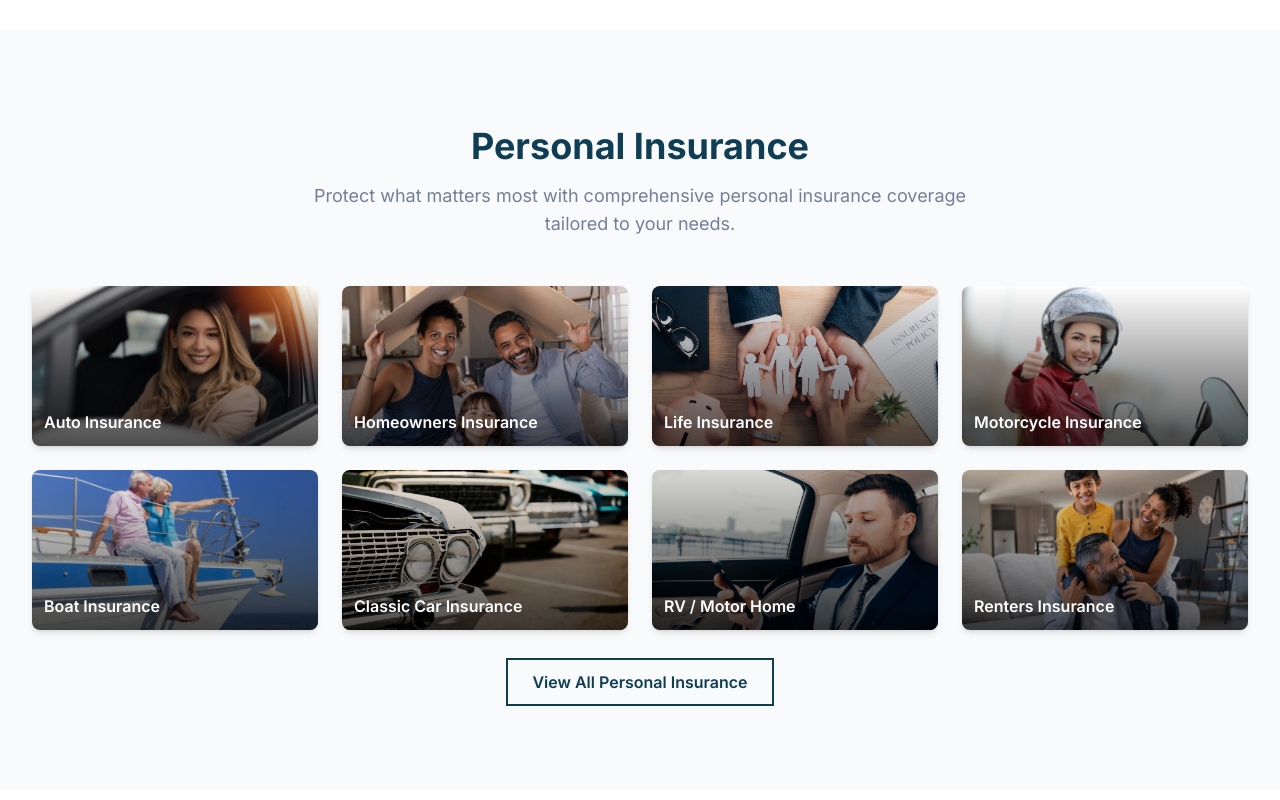
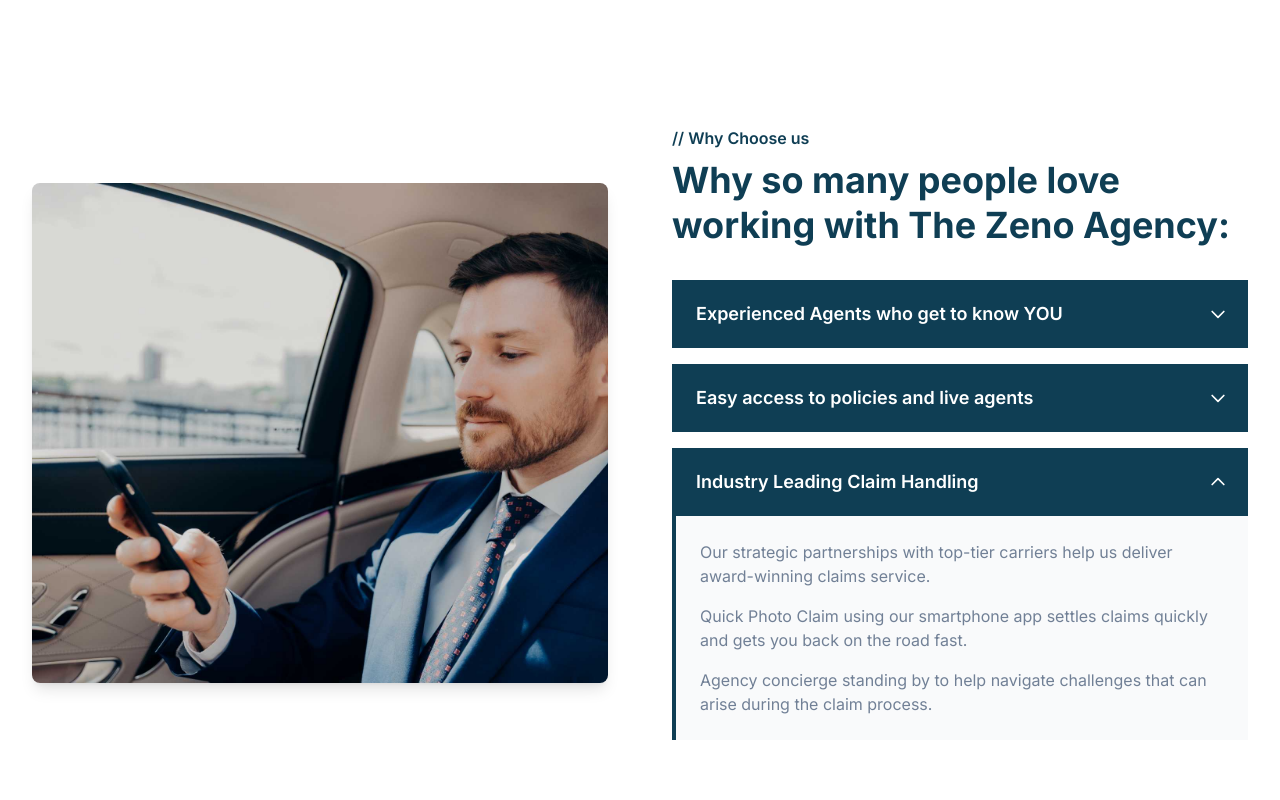
Before and after one commit to jj12343214324/the-zeno-agency, a Next.js app: page / in a window 1280 px wide. Shown: the part 1340-2140 px from the top of the page. Built offline with nearby package versions, Linux system fonts and the light colour scheme.

Commit message:
Add Why Choose Us accordion section to homepage

```diff
--- a/src/app/page.tsx
+++ b/src/app/page.tsx
@@ -1,6 +1,7 @@
 import Link from 'next/link';
 import Image from 'next/image';
 import HeroCarousel from '@/components/HeroCarousel';
+import WhyChooseUs from '@/components/WhyChooseUs';
 
 const personalInsuranceTypes = [
   {
@@ -178,6 +179,9 @@
         </div>
       </section>
 
+      {/* Why Choose Us Section */}
+      <WhyChooseUs />
+
       {/* Personal Insurance Section */}
       <section className="section-padding bg-gray-50">
         <div className="container-max">
--- /dev/null
+++ b/src/components/WhyChooseUs.tsx
@@ -0,0 +1,93 @@
+'use client';
+
+import { useState } from 'react';
+import Image from 'next/image';
+
+const accordionItems = [
+  {
+    title: 'Experienced Agents who get to know YOU',
+    content: [
+      'At The Zeno Agency you are not just a policy number. We get to know you so we can properly protect you and the things you value.',
+      'The training provided to our agents helps us provide value with each client interaction.',
+      "We aren't just insurance agents. We are trusted advisors who try our best to keep our clients' best interest at heart.",
+    ],
+  },
+  {
+    title: 'Easy access to policies and live agents',
+    content: [
+      'Agents available by telephone 24/7.',
+      'Phone/Tablet app for payments and policy/claim information.',
+      'Your California agents are available during normal business hours via text message and email.',
+    ],
+  },
+  {
+    title: 'Industry Leading Claim Handling',
+    content: [
+      'Our strategic partnerships with top-tier carriers help us deliver award-winning claims service.',
+      'Quick Photo Claim using our smartphone app settles claims quickly and gets you back on the road fast.',
+      'Agency concierge standing by to help navigate challenges that can arise during the claim process.',
+    ],
+  },
+];
+
+const WhyChooseUs = () => {
+  const [openIndex, setOpenIndex] = useState<number | null>(2);
+
+  return (
+    <section className="section-padding bg-white">
+      <div className="container-max">
+        <div className="grid grid-cols-1 lg:grid-cols-2 gap-8 lg:gap-16 items-center">
+          {/* Left side - Image */}
+          <div className="relative h-[400px] md:h-[500px] rounded-lg overflow-hidden shadow-lg">
+            <Image
+              src="/images/49.jpg"
+              alt="Why choose us"
+              fill
+              className="object-cover"
+            />
+          </div>
+
+          {/* Right side - Accordion */}
+          <div>
+            <p className="text-[#0F3E54] font-semibold mb-2">// Why Choose us</p>
+            <h2 className="text-3xl md:text-4xl font-bold text-[#0F3E54] mb-8 leading-tight">
+              Why so many people love working with The Zeno Agency:
+            </h2>
+
+            <div className="space-y-4">
+              {accordionItems.map((item, index) => (
+                <div key={index} className="border-l-4 border-[#0F3E54]">
+                  <button
+                    onClick={() => setOpenIndex(openIndex === index ? null : index)}
+                    className="w-full bg-[#0F3E54] text-white p-4 md:p-5 flex justify-between items-center text-left font-semibold text-base md:text-lg hover:bg-[#00224F] transition-colors"
+                  >
+                    <span>{item.title}</span>
+                    <svg
+                      className={`w-5 h-5 transition-transform ${openIndex === index ? 'rotate-180' : ''}`}
+                      fill="none"
+                      stroke="currentColor"
+                      viewBox="0 0 24 24"
+                    >
+                      <path strokeLinecap="round" strokeLinejoin="round" strokeWidth={2} d="M19 9l-7 7-7-7" />
+                    </svg>
+                  </button>
+                  {openIndex === index && (
+                    <div className="bg-gray-50 p-4 md:p-6 space-y-4">
+                      {item.content.map((paragraph, pIndex) => (
+                        <p key={pIndex} className="text-[#718096]">
+                          {paragraph}
+                        </p>
+                      ))}
+                    </div>
+                  )}
+                </div>
+              ))}
+            </div>
+          </div>
+        </div>
+      </div>
+    </section>
+  );
+};
+
+export default WhyChooseUs;
```
